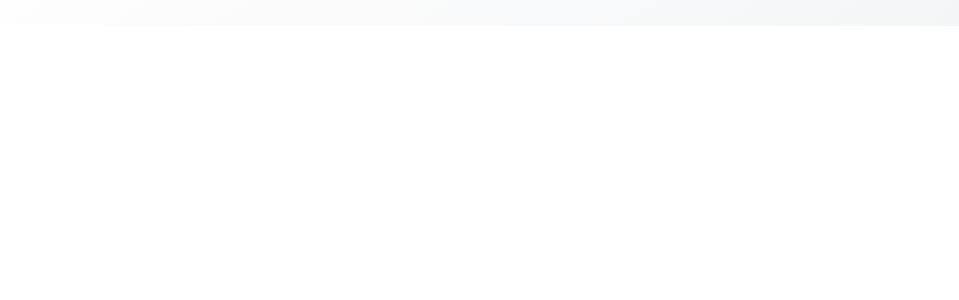
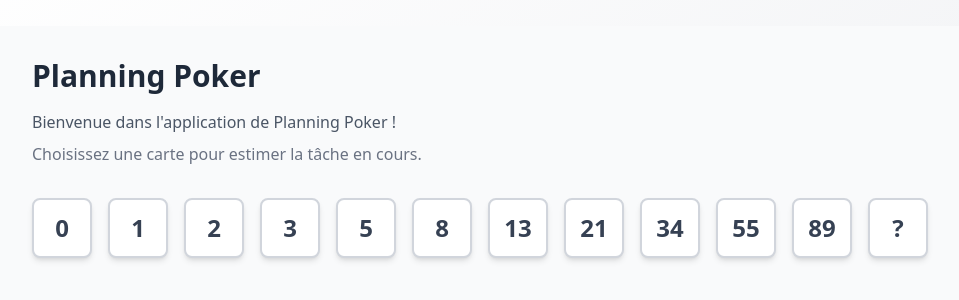
Before and after one commit to AxelDoussoux/Conception-de-projet--Planning-Poker-Doussoux-Berger, a React (Vite) app: page / in a window 1280 px wide. Shown: the part 774-1074 px from the top of the page, without its empty margins (160-1119 px from the left). Before the commit the page ends 800 px from the top, so only its background shows below. Built offline with nearby package versions, Linux system fonts and the light colour scheme; no server answers.

Commit message:
Add Planning Poker component and card set

```diff
--- /dev/null
+++ b/src/lib/planningPoker.ts
@@ -0,0 +1 @@
+export const cards: (number | string)[] = [0, 1, 2, 3, 5, 8, 13, 21, 34, 55, 89, '?'];
--- a/src/lib/supabase.ts
+++ b/src/lib/supabase.ts
@@ -1,7 +1,7 @@
 import { createClient } from '@supabase/supabase-js';
 
 if (!import.meta.env.VITE_SUPABASE_URL || !import.meta.env.VITE_SUPABASE_PUBLISHABLE_DEFAULT_KEY) {
-  throw new Error('Missing Supabase environment variables');
+  throw new Error("Erreur : Les variables d'environnement Supabase sont manquantes.");
 }
 
 export const supabase = createClient(import.meta.env.VITE_SUPABASE_URL, import.meta.env.VITE_SUPABASE_PUBLISHABLE_DEFAULT_KEY);
--- a/src/main.tsx
+++ b/src/main.tsx
@@ -1,10 +1,12 @@
 import { StrictMode } from 'react'
 import { createRoot } from 'react-dom/client'
 import App from './App.tsx'
+import PlanningPoker from './script/PlanningPoker.tsx'
 import './index.css'
 
 createRoot(document.getElementById('root')!).render(
   <StrictMode>
-    <App/>
+    <App />
+    <PlanningPoker />
   </StrictMode>,
 )
--- /dev/null
+++ b/src/script/PlanningPoker.tsx
@@ -0,0 +1,26 @@
+import { cards } from '../lib/planningPoker.ts';
+
+function PlanningPoker() {
+  return (
+    <div className="min-h-screen bg-gray-50 p-8">
+      <div className="max-w-4xl mx-auto">
+        <h1 className="text-3xl font-bold text-gray-800 mb-4">Planning Poker</h1>
+        <p className="text-gray-600 mb-2">Bienvenue dans l'application de Planning Poker !</p>
+        <p className="text-gray-500 mb-8">Choisissez une carte pour estimer la tâche en cours.</p>
+
+        <div className="grid grid-cols-3 md:grid-cols-12 gap-4">
+          {cards.map((card, index) => (
+            <div
+              key={index}
+              className="bg-white border-2 border-gray-300 rounded-lg shadow-md hover:shadow-lg hover:border-indigo-500 transition-all cursor-pointer p-3 flex items-center justify-center"
+            >
+              <span className="text-2xl font-bold text-gray-700">{card}</span>
+            </div>
+          ))}
+        </div>
+      </div>
+    </div>
+  );
+}
+
+export default PlanningPoker;
```
